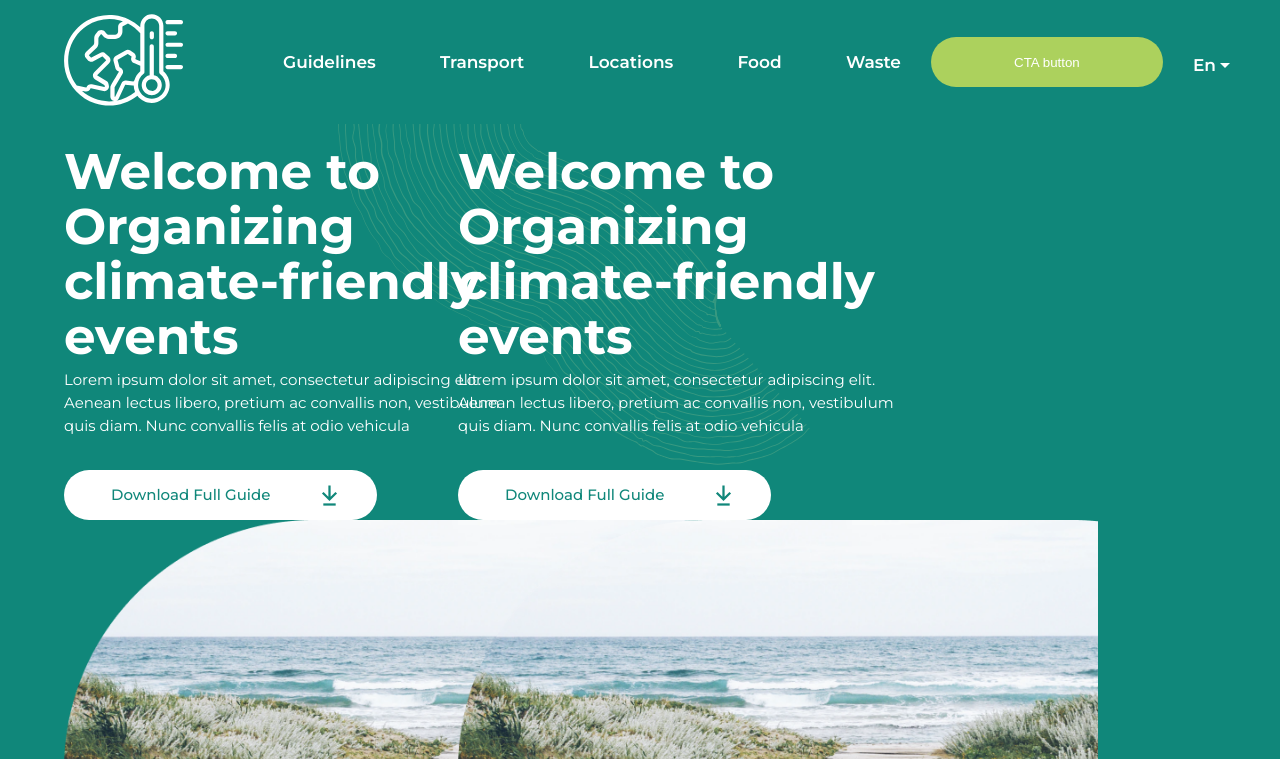
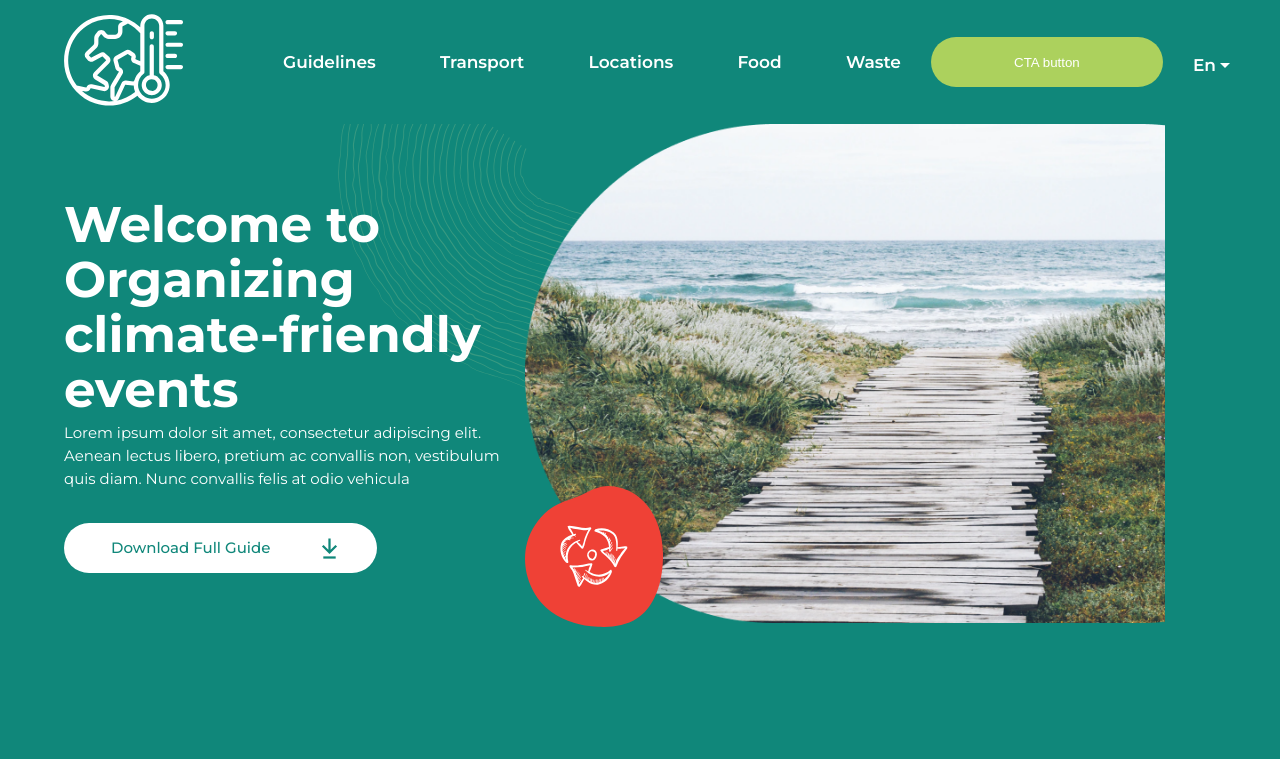
Before and after one commit to BRIGHT-full-service-digital-agency/climate-website, a website: page index.html in a window 1280 px wide. Shown: the top 759 px of the page. Drawn offline with Linux system fonts and the light colour scheme.

Commit message:
almost completed 1st section slider

```diff
--- a/src/js/app.js
+++ b/src/js/app.js
@@ -1,6 +1,4 @@
 import Swiper, { Navigation, Pagination, Scrollbar } from 'swiper';
-import Swiper from 'swiper/swiper-bundle.esm.js';
-import 'swiper/swiper-bundle.css';
 //language toggle menu
 const list = document.querySelectorAll('.language-choice');
 for (let language of list) {
--- a/src/sass/app.scss
+++ b/src/sass/app.scss
@@ -39,4 +39,4 @@
     border: 1px solid #3c2946;
     position:fixed;
     border-radius:50%;
-  }
+}
--- a/src/sass/bloki/_firstSection.scss
+++ b/src/sass/bloki/_firstSection.scss
@@ -7,6 +7,11 @@
     overflow: hidden;
     background: #10877A;
     z-index: 5;
+    .swiper-slide {
+        overflow: hidden;
+        display: flex;
+        flex-wrap: wrap;
+    }
     .background-image{
         z-index: 1;
         position: absolute;
@@ -65,7 +70,7 @@
         border-radius: 368.5px;
     }
     .col-image{
-        width: 50%;
+        width: 60%;
         position: relative;
         @media screen and (max-width: 1200px) {
             width: 100%;
@@ -101,7 +106,7 @@
         }
     }
     .col-text{
-        width: 50%;
+        width: 40%;
         padding-right: 143px;
         align-self: center;
         padding-top: 20px;
```
Also changed, not shown: dist/app.css, dist/app.js.
